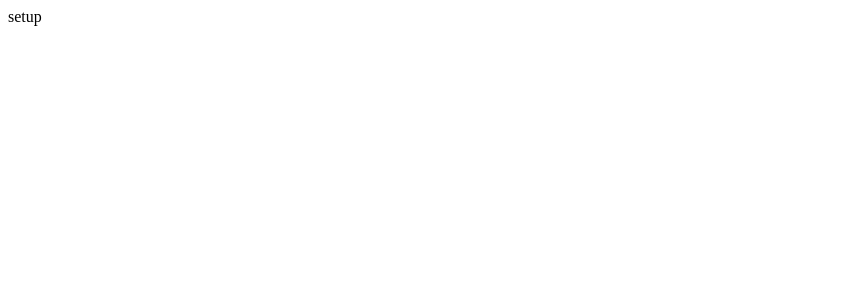
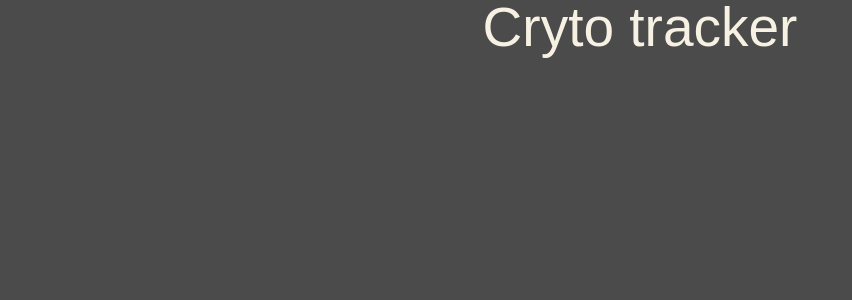
Before and after one commit to dominopiece/toy-crypto-tracker, a React (Create React App) app in the folder crypto-tracker/: page / in a window 1280 px wide. Shown: the top 300 px of the page, without its empty margins (0-852 px from the left). Built offline with nearby package versions, Linux system fonts and the light colour scheme.

Commit message:
:package: install styled-components
theme, createGlobalStyle, styled.d.ts

```diff
--- a/crypto-tracker/package.json
+++ b/crypto-tracker/package.json
@@ -11,10 +11,12 @@
     "@types/react": "^18.0.0",
     "@types/react-dom": "^18.0.0",
     "@types/react-router-dom": "^5.3.3",
+    "@types/styled-components": "^5.1.26",
     "react": "^18.2.0",
     "react-dom": "^18.2.0",
     "react-router-dom": "^6.8.2",
     "react-scripts": "5.0.1",
+    "styled-components": "^5.3.8",
     "typescript": "^4.4.2",
     "web-vitals": "^2.1.0"
   },
--- a/crypto-tracker/src/Root.tsx
+++ b/crypto-tracker/src/Root.tsx
@@ -1,12 +1,80 @@
 import React from "react";
 import { Outlet } from "react-router-dom";
+import styled, { createGlobalStyle } from "styled-components";
+
+const GlobalStyle = createGlobalStyle`
+html, body, div, span, applet, object, iframe,
+h1, h2, h3, h4, h5, h6, p, blockquote, pre,
+a, abbr, acronym, address, big, cite, code,
+del, dfn, em, img, ins, kbd, q, s, samp,
+small, strike, strong, sub, sup, tt, var,
+b, u, i, center,
+dl, dt, dd, ol, ul, li,
+fieldset, form, label, legend,
+table, caption, tbody, tfoot, thead, tr, th, td,
+article, aside, canvas, details, embed,
+figure, figcaption, footer, header, hgroup,
+menu, nav, output, ruby, section, summary,
+time, mark, audio, video {
+	margin: 0;
+	padding: 0;
+	border: 0;
+	font-size: 100%;
+	font: inherit;
+	vertical-align: baseline;
+}
+/* HTML5 display-role reset for older browsers */
+article, aside, details, figcaption, figure,
+footer, header, hgroup, menu, nav, section {
+	display: block;
+}
+body {
+	line-height: 1;
+}
+ol, ul {
+	list-style: none;
+}
+blockquote, q {
+	quotes: none;
+}
+blockquote:before, blockquote:after,
+q:before, q:after {
+	content: '';
+	content: none;
+}
+table {
+	border-collapse: collapse;
+	border-spacing: 0;
+}
+* {
+  box-sizing: border-box;
+}
+body {
+  font-family: 'Source Sans Pro', sans-serif;
+  background-color: ${(props) => props.theme.bgColor};
+  color: ${(props) => props.theme.textColor};
+}
+a {
+  text-decoration: none;
+  color: inherit;
+}
+`;
+
+const Title = styled.h1`
+  display: flex;
+  justify-content: center;
+  align-items: center;
+  font-size: 55px;
+  color: ${(props) => props.theme.textColor};
+`;
 
 function Root() {
   return (
-    <div>
-      setup
+    <>
+      <GlobalStyle />
+      <Title>Cryto tracker</Title>
       <Outlet />
-    </div>
+    </>
   );
 }
 
--- a/crypto-tracker/src/routes/Coin.tsx
+++ b/crypto-tracker/src/routes/Coin.tsx
@@ -2,7 +2,7 @@
 
 function Coin() {
   const { coinId } = useParams();
-  console.log(coinId);
+//   console.log(coinId);
   return (
     <div>
       <h1>Coin</h1>
--- /dev/null
+++ b/crypto-tracker/src/theme.tsx
@@ -0,0 +1,7 @@
+import { DefaultTheme } from "styled-components";
+
+export const theme: DefaultTheme = {
+  bgColor: "#4b4b4b",
+  textColor: "#f7f1e3",
+  accentColor: "#ffb8b8",
+};
```
Also changed, not shown: crypto-tracker/src/index.tsx (+10 -6 lines), crypto-tracker/src/stylde.d.ts (added, +9 -0 lines), 1 other file (tests, documents, lock files or other folders).
